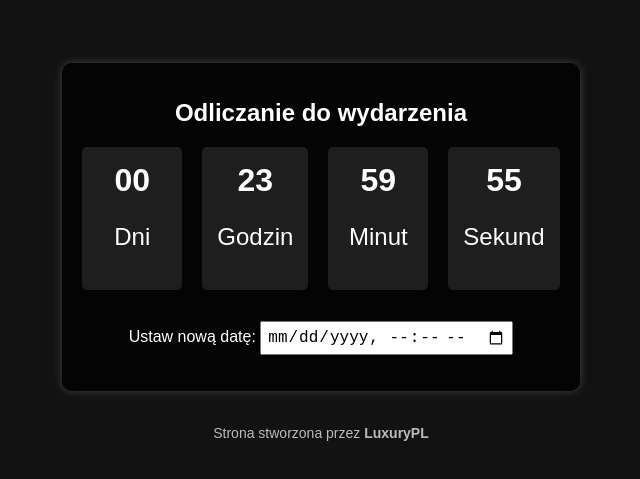
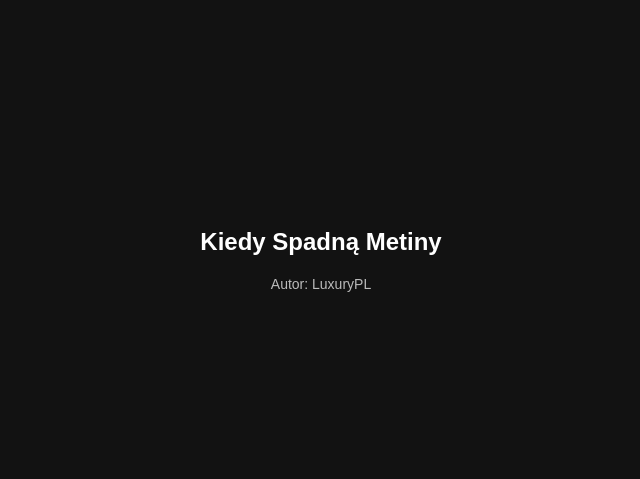
Before and after one commit to timerespa/KiedySpadnieMetin, a plain HTML site: page index.html in a window 1280 px wide. Shown: the part 141-620 px from the top of the page, without its empty margins (319-959 px from the left). Drawn offline with Linux system fonts and the light colour scheme.

Commit message:
Update index.html

```diff
--- a/index.html
+++ b/index.html
@@ -3,25 +3,19 @@
 <head>
     <meta charset="UTF-8">
     <meta name="viewport" content="width=device-width, initial-scale=1.0">
-    <title>Odliczanie Czasu</title>
+    <title>Kiedy Spadną Metiny</title>
     <link rel="stylesheet" href="style.css">
 </head>
 <body>
-    <div class="countdown-container">
-        <h1>Odliczanie do wydarzenia</h1>
-        <div id="countdown">
-            <div class="time-box"><span id="days">00</span><p>Dni</p></div>
-            <div class="time-box"><span id="hours">00</span><p>Godzin</p></div>
-            <div class="time-box"><span id="minutes">00</span><p>Minut</p></div>
-            <div class="time-box"><span id="seconds">00</span><p>Sekund</p></div>
-        </div>
-        <p>Ustaw nową datę: <input type="datetime-local" id="datetime-input"></p>
+    <div class="container">
+        <h1>Kiedy Spadną Metiny</h1>
+        <div id="timer" class="timer"></div>
+        <div id="next-resp" class="next-resp"></div>
+        <ul id="resp-list" class="resp-list"></ul>
+        <footer>
+            <p>Autor: LuxuryPL</p>
+        </footer>
     </div>
-
-    <footer>
-        <p>Strona stworzona przez <strong>LuxuryPL</strong></p>
-    </footer>
-
     <script src="script.js"></script>
 </body>
 </html>
```
